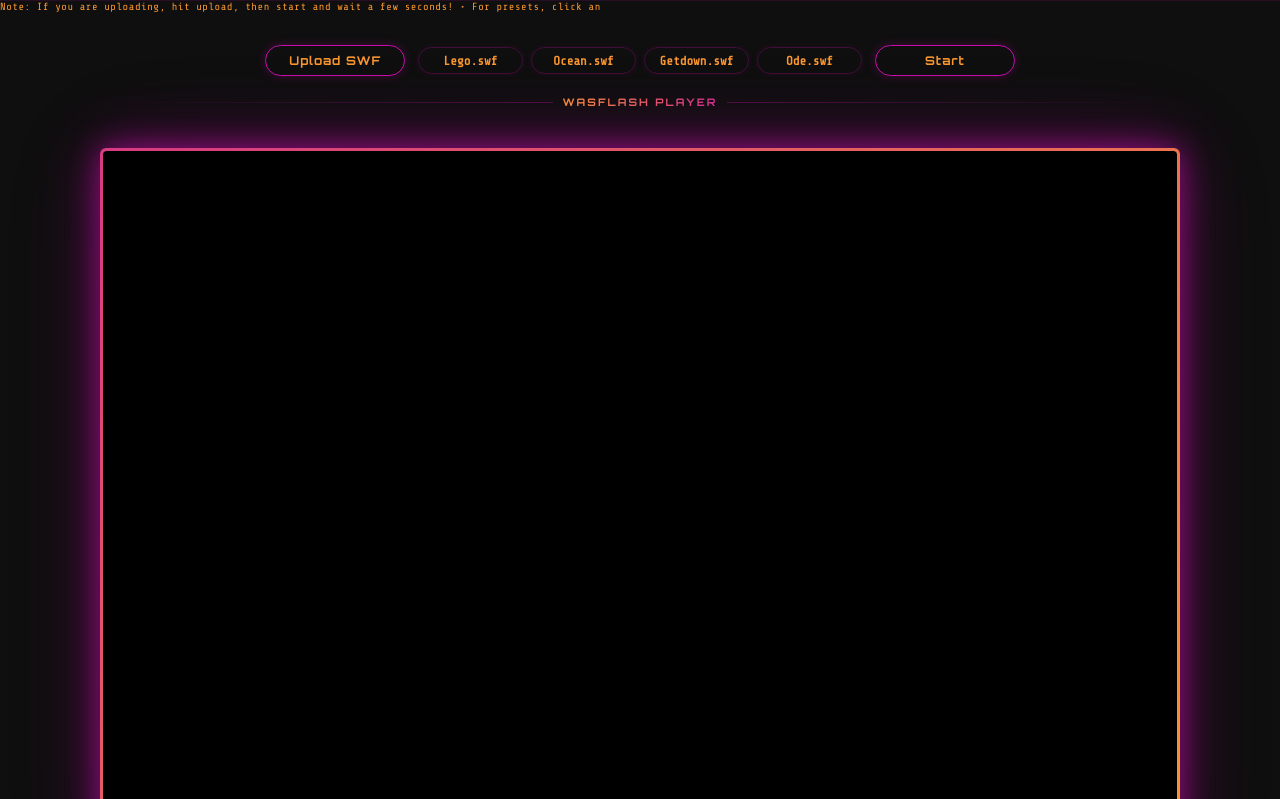
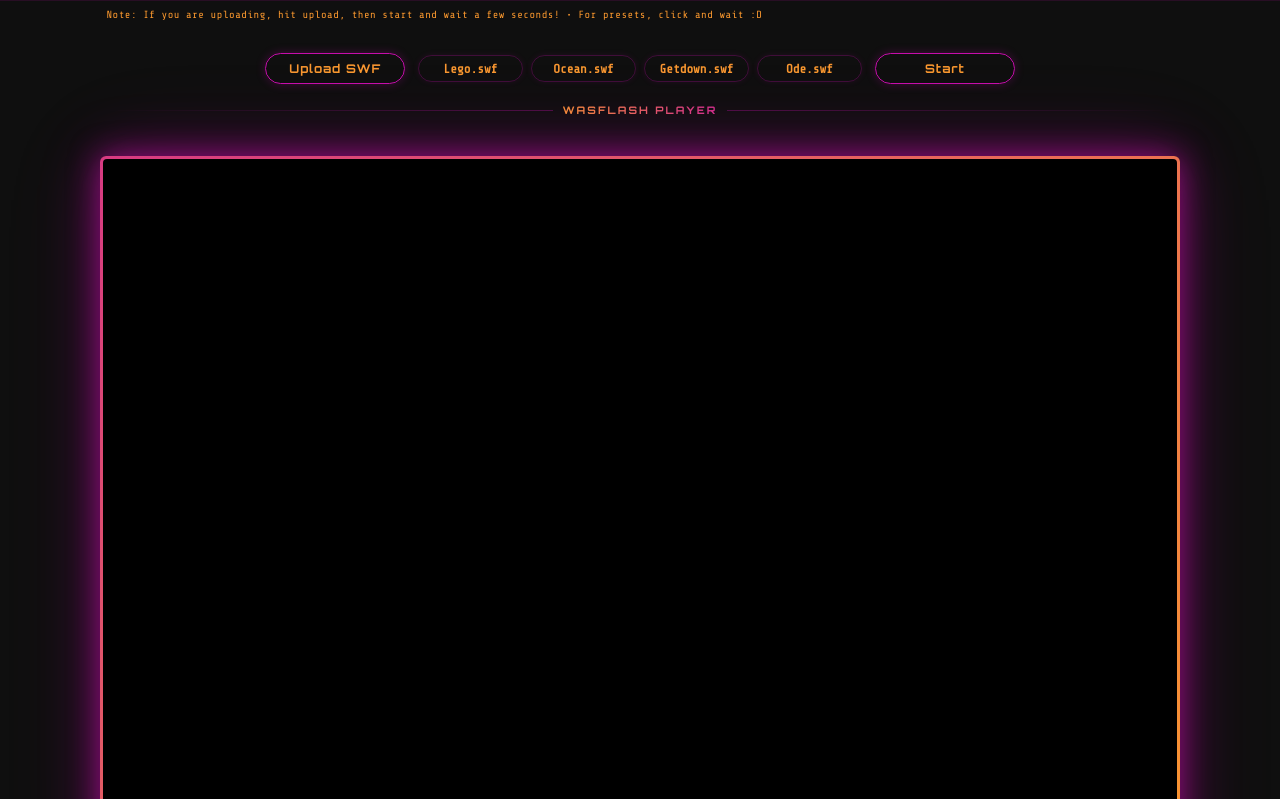
Before and after one commit to notsilverhoft/WasFlashWeb, a plain HTML site: page index.html in a window 1280 px wide. Shown: the part 79-878 px from the top of the page. Drawn offline with nearby package versions, Linux system fonts and the light colour scheme.

Commit message:
Update max-width for disclaimer-wrap2 class
Increased max-width of disclaimer-wrap2 from 600px to 100%

```diff
--- a/wasflash.css
+++ b/wasflash.css
@@ -287,11 +287,14 @@ header {
 }
 
 .disclaimer-wrap2 {
+    width: 1080px;
+    max-width: 100%;
+    margin: 0.5rem auto 0 auto;
     display: flex;
     align-items: center;
+    padding: 0 0.4rem;
     overflow: hidden;
     transition: opacity 0.4s ease, transform 0.4s ease, max-width 0.4s ease;
-    max-width: 600px;
 }
 .disclaimer-wrap2.hidden {
     opacity: 0;
```
